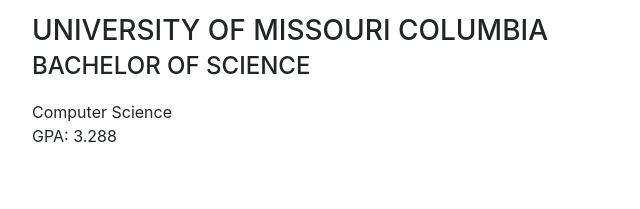
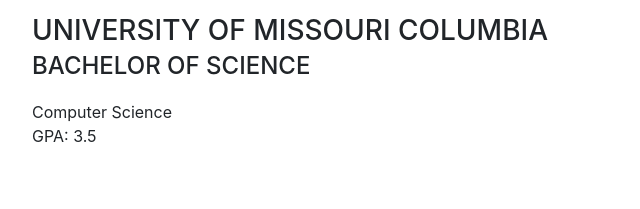
Before and after one commit to jlbwm/jlbwm.github.io, a website with bundled scripts: page index.html in a window 1280 px wide. Shown: the part 2420-2629 px from the top of the page, 288-928 px from the left. Built offline with nearby package versions, Linux system fonts and the light colour scheme; a web font is replaced by a local one.

Commit message:
Update index.html

```diff
--- a/index.html
+++ b/index.html
@@ -188,7 +188,7 @@
               <h3 class="mb-0">University of Missouri Columbia</h3>
               <div class="subheading mb-3">Bachelor of Science</div>
               <div>Computer Science</div>
-              <p>GPA: 3.288</p>
+              <p>GPA: 3.5</p>
             </div>
             <div class="resume-date text-md-right">
               <span class="text-primary">August 2017 - May 2020</span>
```
